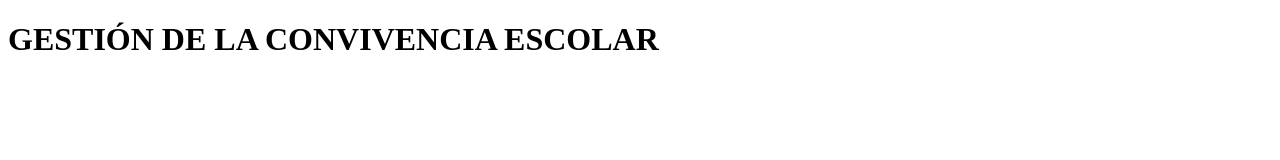
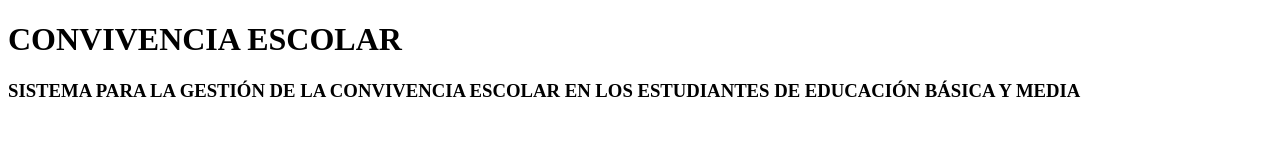
Before and after one commit to davidmacias28/Convivencia_Escolar_01, a plain HTML site: page index.html in a window 1280 px wide. Drawn offline with Linux system fonts and the light colour scheme.

Commit message:
subir primera modificación

```diff
--- a/index.html
+++ b/index.html
@@ -7,7 +7,8 @@
     <title>Document</title>
 </head>
 <body>
-    <h1>GESTIÓN DE LA CONVIVENCIA ESCOLAR</h1>
+    <h1>CONVIVENCIA ESCOLAR</h1>
+    <h3>SISTEMA PARA LA GESTIÓN DE LA CONVIVENCIA ESCOLAR EN LOS ESTUDIANTES DE EDUCACIÓN BÁSICA Y MEDIA</h3>
 
 </body>
 </html>
```
Also changed, not shown: img/imagen_1.webp (added).
